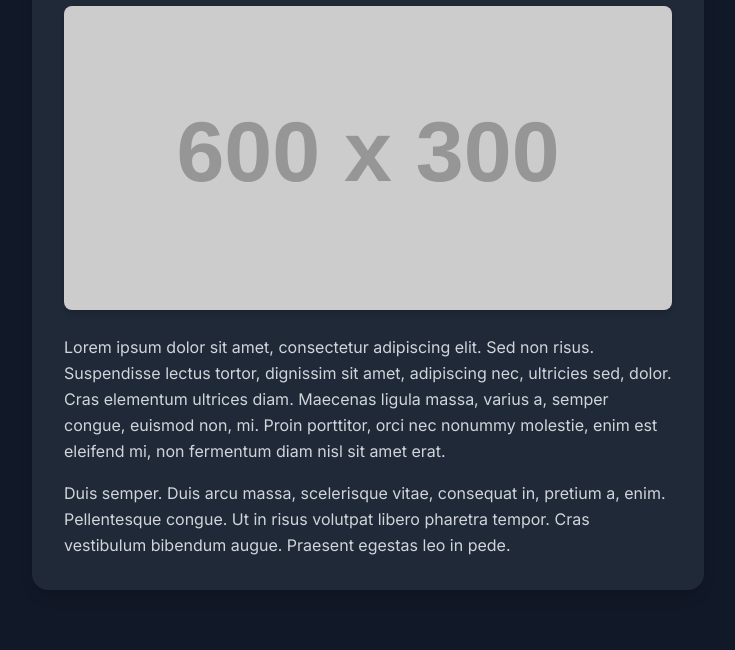
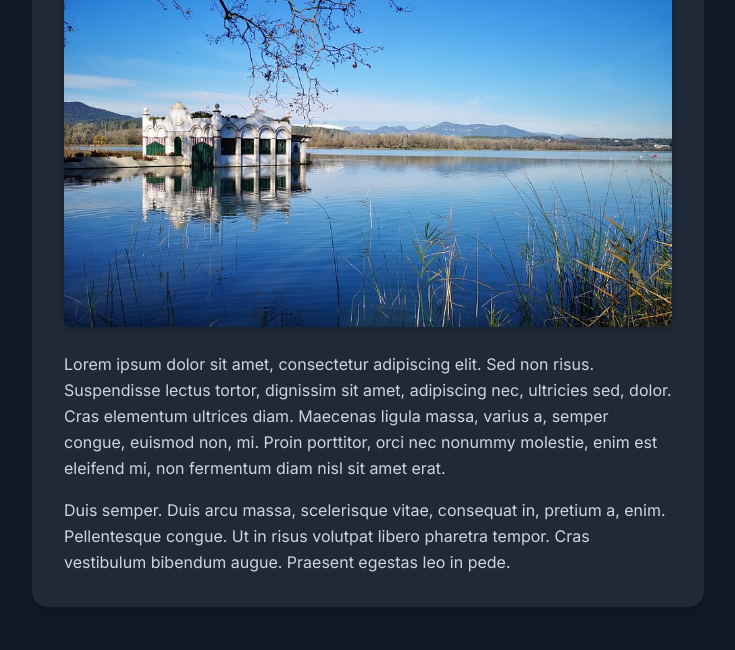
Before and after one commit to martipadres/webs, a plain HTML site: page tradle/about.html in a window 1280 px wide. Shown: the part 150-800 px from the top of the page, without its empty margins (272-1007 px from the left). Drawn offline with nearby package versions, Linux system fonts and the light colour scheme; placeholder pictures from the web are drawn by us.

Commit message:
add image

```diff
--- a/tradle/about.html
+++ b/tradle/about.html
@@ -23,7 +23,7 @@
 
         <h1 class="text-3xl sm:text-4xl font-bold text-teal-400 mb-6">About This Game</h1>
 
-        <img src="https://placehold.co/600x300/111827/7F9CF5?text=Tradle+Image"
+        <img src="images/estany-de-banyoles.jpg"
              alt="Placeholder image for the game"
              class="w-full h-auto rounded-lg mb-6 shadow-md"
              onerror="this.onerror=null;this.src='https://placehold.co/600x300/111827/FFFFFF?text=Image+Not+Found';">
```
Also changed, not shown: tradle/images/estany-de-banyoles.jpg (added).
